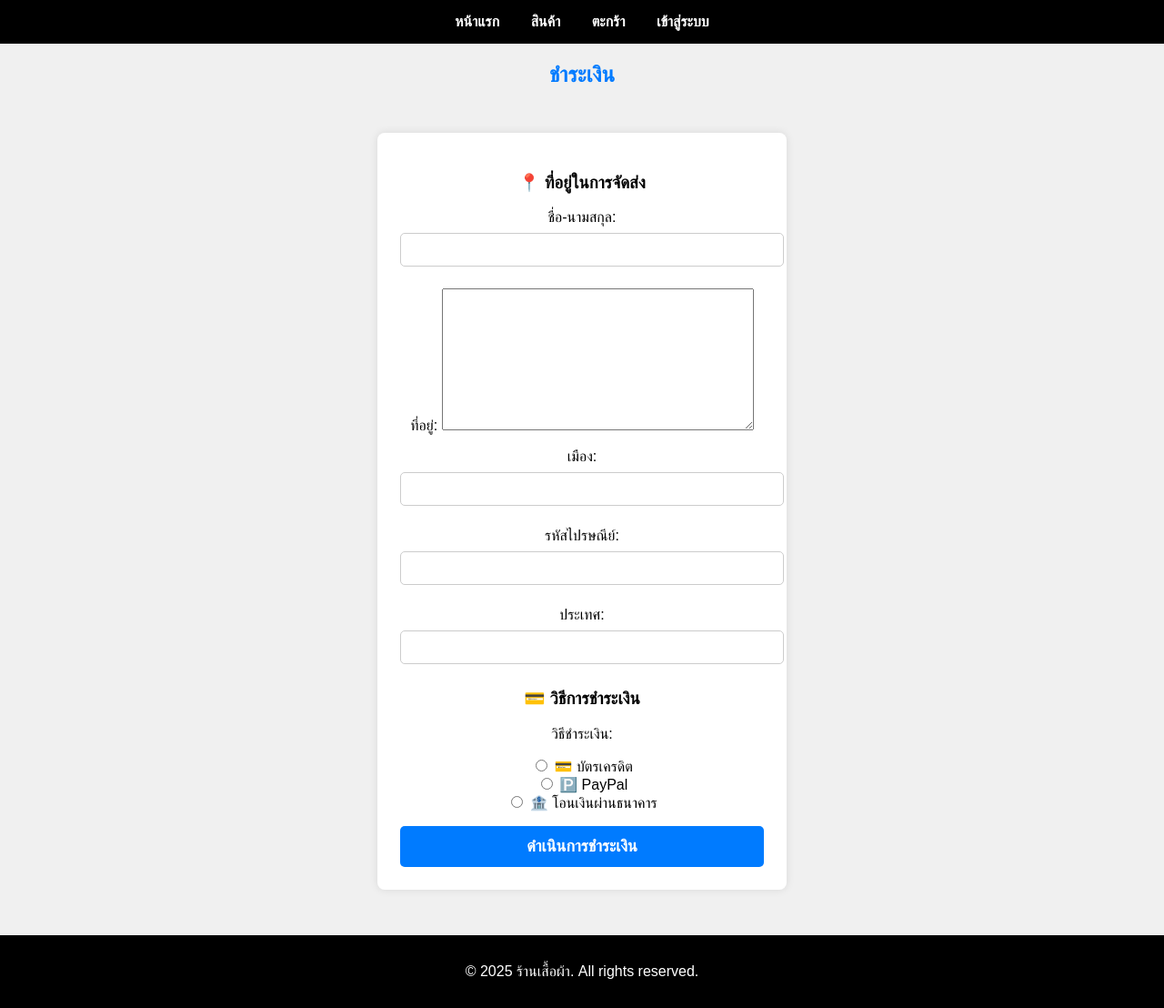
After one commit to suppachai0/Clothing-Store, a Django app: page /checkout/ in a window 1280 px wide. The commit adds this page. Shown: the whole page at 91% size. Run offline with Django 5.2, Linux system fonts and the light colour scheme.

Commit message:
Update_checkout_v.1

```diff
--- /dev/null
+++ b/clothing_store/forms.py
@@ -0,0 +1,25 @@
+from django import forms
+
+class AddressForm(forms.Form):
+    full_name = forms.CharField(label="ชื่อ-นามสกุล", max_length=100)
+    address = forms.CharField(label="ที่อยู่", widget=forms.Textarea)
+    city = forms.CharField(label="เมือง", max_length=50)
+    postal_code = forms.CharField(label="รหัสไปรษณีย์", max_length=10)
+    country = forms.CharField(label="ประเทศ", max_length=50)
+
+class PaymentForm(forms.Form):
+    PAYMENT_CHOICES = [
+        ('credit_card', '💳 บัตรเครดิต'),
+        ('paypal', '🅿️ PayPal'),
+        ('bank_transfer', '🏦 โอนเงินผ่านธนาคาร'),
+    ]
+    payment_method = forms.ChoiceField(label="วิธีชำระเงิน", choices=PAYMENT_CHOICES, widget=forms.RadioSelect)
+
+class CheckoutForm(forms.Form):
+    full_name = forms.CharField(label="ชื่อ-นามสกุล", max_length=100, required=True)
+    address = forms.CharField(label="ที่อยู่", widget=forms.Textarea, required=True)
+    payment_method = forms.ChoiceField(
+        label="วิธีชำระเงิน",
+        choices=[("credit_card", "บัตรเครดิต"), ("paypal", "PayPal"), ("cod", "เก็บเงินปลายทาง")],
+        widget=forms.RadioSelect,
+    )
--- a/clothing_store/static/css/styles.css
+++ b/clothing_store/static/css/styles.css
@@ -1,93 +1,183 @@
+/* พื้นหลังและโครงสร้าง */
 body {
+    background-color: #f0f0f0; /* สีพื้นหลังเทาอ่อน */
     font-family: Arial, sans-serif;
     margin: 0;
     padding: 0;
-    text-align: center;
 }
 
+/* Navbar */
 nav {
-    background: black;
+    background-color: #000;
     color: white;
-    padding: 10px;
+    padding: 15px;
+    text-align: center;
 }
 
 nav a {
     color: white;
+    text-decoration: none;
     margin: 0 15px;
-    text-decoration: none;
+    font-weight: bold;
 }
 
-.hero {
-    background: #007bff;
-    color: white;
-    padding: 50px;
+nav a:hover {
+    text-decoration: underline;
 }
 
-.product-grid {
-    display: grid;
-    grid-template-columns: repeat(auto-fit, minmax(200px, 1fr));
-    gap: 20px;
-    padding: 20px;
-}
-
-.product-card {
-    border: 1px solid #ddd;
-    padding: 15px;
+/* ส่วนหัว */
+h1, h2 {
+    color: #007bff; /* สีน้ำเงิน */
     text-align: center;
 }
 
-.product-card img {
-    width: 100%;
-    height: auto;
+/* ปุ่ม */
+button, .btn {
+    background-color: #007bff; /* สีฟ้า */
+    color: white;
+    border: none;
+    padding: 10px 15px;
+    cursor: pointer;
+    font-size: 16px;
+    border-radius: 5px;
+    transition: 0.3s;
 }
 
-.btn {
-    display: inline-block;
-    padding: 10px 15px;
-    background: #007bff;
-    color: white;
-    text-decoration: none;
+button:hover, .btn:hover {
+    background-color: #0056b3; /* ฟ้าเข้มเมื่อ hover */
+}
+
+/* ฟอร์ม */
+form {
+    background-color: white;
+    padding: 20px;
+    border-radius: 8px;
+    max-width: 400px;
+    margin: auto;
+    box-shadow: 0px 0px 10px rgba(0, 0, 0, 0.1);
+}
+
+/* อินพุต */
+input[type="text"], input[type="password"] {
+    width: 100%;
+    padding: 10px;
+    margin: 8px 0;
+    border: 1px solid #ccc;
     border-radius: 5px;
 }
 
-.login-container {
+/* Footer */
+footer {
+    background-color: #000;
+    color: white;
+    text-align: center;
+    padding: 15px;
+    margin-top: 20px;
+}
+
+/* ฟอร์มเข้าสู่ระบบ */
+form {
+    background-color: white;
+    padding: 25px;
+    border-radius: 8px;
     max-width: 400px;
-    margin: 50px auto;
-    padding: 20px;
-    background-color: #f9f9f9;
-    border-radius: 10px;
+    margin: 50px auto; /* จัดกึ่งกลาง */
     box-shadow: 0px 0px 10px rgba(0, 0, 0, 0.1);
     text-align: center;
 }
 
-.login-container h2 {
-    margin-bottom: 20px;
-}
-
-.login-container label {
-    display: block;
-    text-align: left;
-    margin: 10px 0 5px;
-}
-
-.login-container input {
-    width: 100%;
-    padding: 8px;
-    margin-bottom: 15px;
-    border: 1px solid #ccc;
-    border-radius: 5px;
-}
-
-.login-container button {
-    width: 100%;
-    padding: 10px;
+/* ปรับขนาดของปุ่มเข้าสู่ระบบ */
+button, .btn {
+    width: 100%; /* ปรับให้ปุ่มเต็มความกว้าง */
+    padding: 12px;
+    font-size: 18px;
+    font-weight: bold;
     background-color: #007bff;
     color: white;
     border: none;
     border-radius: 5px;
     cursor: pointer;
+    transition: 0.3s;
 }
 
-.login-container button:hover {
+button:hover, .btn:hover {
     background-color: #0056b3;
 }
+
+/* สไตล์สำหรับฟอร์มเข้าสู่ระบบ */
+.login-container {
+    max-width: 400px;
+    margin: 50px auto;
+    padding: 30px;
+    background: white;
+    border-radius: 10px;
+    box-shadow: 0px 4px 10px rgba(0, 0, 0, 0.1);
+    text-align: center;
+}
+
+.login-container h2 {
+    color: #007bff;
+    margin-bottom: 20px;
+}
+
+/* ฟอร์ม */
+.form-group {
+    margin-bottom: 15px;
+    text-align: left;
+}
+
+.form-group label {
+    font-weight: bold;
+    display: block;
+}
+
+.form-group input {
+    width: 100%;
+    padding: 10px;
+    border: 1px solid #ccc;
+    border-radius: 5px;
+    margin-top: 5px;
+}
+
+/* ปุ่มเข้าสู่ระบบ */
+button {
+    background-color: #007bff;
+    color: white;
+    border: none;
+    padding: 10px;
+    border-radius: 5px;
+    cursor: pointer;
+    width: 100%;
+}
+
+button:hover {
+    background-color: #0056b3;
+}
+
+/* ข้อความแจ้งเตือน */
+.alert {
+    padding: 10px;
+    border-radius: 5px;
+    margin-bottom: 15px;
+}
+
+.alert.error {
+    background-color: #ffcccc;
+    color: #cc0000;
+}
+
+/* ลิงก์สมัครสมาชิก */
+.register-link {
+    margin-top: 10px;
+    font-size: 14px;
+}
+
+.register-link a {
+    color: #007bff;
+    text-decoration: none;
+    font-weight: bold;
+}
+
+.register-link a:hover {
+    text-decoration: underline;
+}
--- a/clothing_store/templates/base.html
+++ b/clothing_store/templates/base.html
@@ -13,7 +13,12 @@
         <a href="{% url 'index' %}">หน้าแรก</a>
         <a href="{% url 'product_list' %}">สินค้า</a>
         <a href="{% url 'cart' %}">ตะกร้า</a>
-        <a href="{% url 'login' %}">เข้าสู่ระบบ</a>
+
+        {% if user.is_authenticated %}
+            <a href="{% url 'logout' %}">ออกจากระบบ ({{ user.username }})</a>
+        {% else %}
+            <a href="{% url 'login' %}">เข้าสู่ระบบ</a>
+        {% endif %}
     </nav>
 
     <main>
--- /dev/null
+++ b/clothing_store/templates/checkout.html
@@ -0,0 +1,20 @@
+{% extends "base.html" %}
+{% block title %}ชำระเงิน{% endblock %}
+
+{% block content %}
+<div class="checkout-container">
+    <h2>ชำระเงิน</h2>
+
+    <form method="post">
+        {% csrf_token %}
+
+        <h3>📍 ที่อยู่ในการจัดส่ง</h3>
+        {{ address_form.as_p }}
+
+        <h3>💳 วิธีการชำระเงิน</h3>
+        {{ payment_form.as_p }}
+
+        <button type="submit" class="btn">ดำเนินการชำระเงิน</button>
+    </form>
+</div>
+{% endblock %}
--- a/clothing_store/urls.py
+++ b/clothing_store/urls.py
@@ -5,5 +5,10 @@ urlpatterns = [
     path('', views.index, name='index'),
     path('products/', views.product_list, name='product_list'),
     path('cart/', views.cart, name='cart'),
+    path('cart/add/<int:product_id>/', views.add_to_cart, name='add_to_cart'),
+    path('signup/', views.signup, name='signup'),
     path('login/', views.login_view, name='login'),
+    path('logout/', views.logout_view, name='logout'),
+    path('checkout/', views.checkout_view, name='checkout'),
+    path('payment-success/', views.payment_success, name='payment_success'),  # ✅ เพิ่มเส้นทางนี้
 ]
--- a/clothing_store/views.py
+++ b/clothing_store/views.py
@@ -1,31 +1,78 @@
-from django.shortcuts import render, redirect
-from django.contrib.auth import authenticate, login
-from django.contrib import messages
-
-def login_view(request):
-    if request.method == "POST":
-        username = request.POST.get("username")
-        password = request.POST.get("password")
-
-        user = authenticate(request, username=username, password=password)
-
-        if user is not None:
-            login(request, user)
-            messages.success(request, "เข้าสู่ระบบสำเร็จ!")
-            return redirect("index")  # หลังจากเข้าสู่ระบบให้กลับไปหน้าแรก
-        else:
-            messages.error(request, "ชื่อผู้ใช้หรือรหัสผ่านไม่ถูกต้อง")
-
-    return render(request, "login.html")
+from django.shortcuts import render, redirect, get_object_or_404
+from django.contrib.auth.decorators import login_required
+from django.contrib.auth import login, logout, authenticate
+from django.contrib.auth.forms import UserCreationForm
+from .models import Product, Cart, CartItem
+from .forms import CheckoutForm, AddressForm, PaymentForm  # ✅ Import ฟอร์มทั้งหมดที่ต้องใช้
 
 def index(request):
     return render(request, 'index.html')
 
 def product_list(request):
-    return render(request, 'product_list.html')
+    products = Product.objects.all()
+    return render(request, 'product_list.html', {'products': products})
+
+def payment_success(request):
+    return render(request, "payment_success.html")
+
 
 def cart(request):
-    return render(request, 'cart.html')
+    cart_items = []
+    if request.user.is_authenticated:
+        cart, created = Cart.objects.get_or_create(user=request.user)
+        cart_items = cart.items.all()
+    return render(request, 'cart.html', {'cart_items': cart_items})
+
+def add_to_cart(request, product_id):
+    if not request.user.is_authenticated:
+        return redirect('login')
+    product = get_object_or_404(Product, id=product_id)
+    cart, created = Cart.objects.get_or_create(user=request.user)
+    cart_item, created = CartItem.objects.get_or_create(cart=cart, product=product)
+    cart_item.quantity += 1
+    cart_item.save()
+    return redirect('cart')
+
+def signup(request):
+    if request.method == 'POST':
+        form = UserCreationForm(request.POST)
+        if form.is_valid():
+            user = form.save()
+            login(request, user)
+            return redirect('index')
+    else:
+        form = UserCreationForm()
+    return render(request, 'signup.html', {'form': form})
 
 def login_view(request):
+    if request.method == 'POST':
+        username = request.POST['username']
+        password = request.POST['password']
+        user = authenticate(request, username=username, password=password)
+        if user is not None:
+            login(request, user)
+            return redirect('index')
     return render(request, 'login.html')
+
+def logout_view(request):
+    logout(request)
+    return redirect('index')
+
+
+def checkout_view(request):
+    if request.method == "POST":
+        address_form = AddressForm(request.POST)
+        payment_form = PaymentForm(request.POST)
+
+        if address_form.is_valid() and payment_form.is_valid():
+            # ✅ บันทึกข้อมูลหรือดำเนินการชำระเงิน
+            return redirect('payment_success')
+
+    else:
+        address_form = AddressForm()
+        payment_form = PaymentForm()
+
+    return render(request, "checkout.html", {
+        "address_form": address_form,
+        "payment_form": payment_form
+    })
--- a/myshop1/settings.py
+++ b/myshop1/settings.py
@@ -142,3 +142,6 @@ STATICFILES_DIRS = [
 
 STATIC_URL = '/static/'
 STATIC_ROOT = os.path.join(BASE_DIR, 'staticfiles')
+
+LOGIN_REDIRECT_URL = 'index'
+LOGOUT_REDIRECT_URL = 'index'
```
Also changed, not shown: clothing_store/templates/cart.html (+17 -4 lines), clothing_store/templates/login.html (+12 -5 lines), clothing_store/templates/payment_success.html (added, +10 -0 lines), clothing_store/templates/signup.html (added, +27 -0 lines), clothing_store/static/favicon.ico (deleted), 1 other file.
